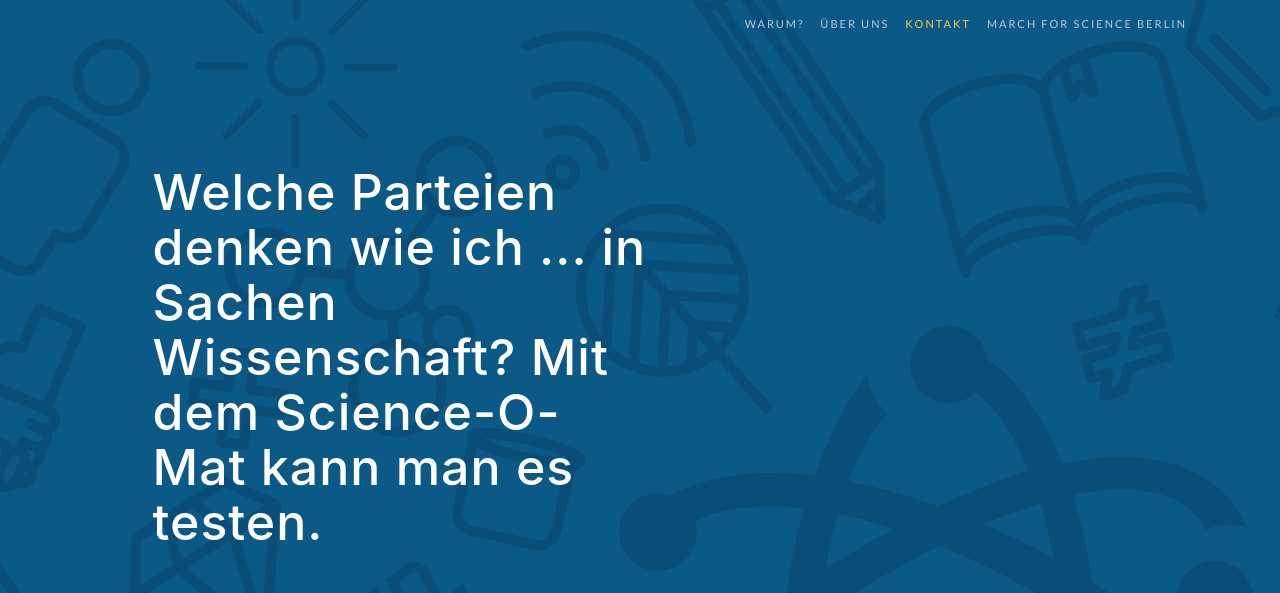
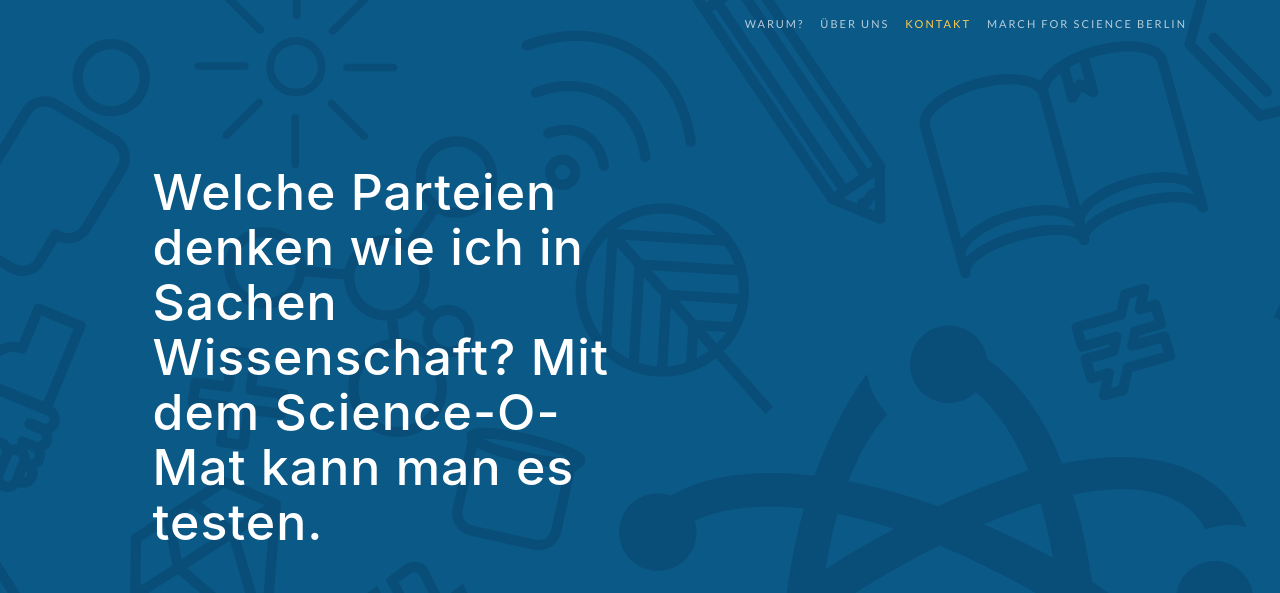
Before and after one commit to sheraz24/sheraz24.github.io, a website with bundled scripts: page index.html in a window 1280 px wide. Shown: the top 593 px of the page. Built offline with nearby package versions, Linux system fonts and the light colour scheme; a web font is replaced by a local one.

Commit message:
Text Change
- Removed ... from call to action

```diff
--- a/index.html
+++ b/index.html
@@ -74,7 +74,7 @@
         <div class="row h-100">
           <div class="col-lg-7 my-auto">
             <div class="header-content mx-auto">
-              <h1 class="mb-5">Welche Parteien denken wie ich ... in Sachen Wissenschaft? Mit dem Science-O-Mat kann man es testen.</h1>
+              <h1 class="mb-5">Welche Parteien denken wie ich in Sachen Wissenschaft? Mit dem Science-O-Mat kann man es testen.</h1>
               <a href="scienceomatapp/index.html" class="btn btn-outline btn-xl js-scroll-trigger">Jetzt geht's Los!</a>
             </div>
           </div>
```
